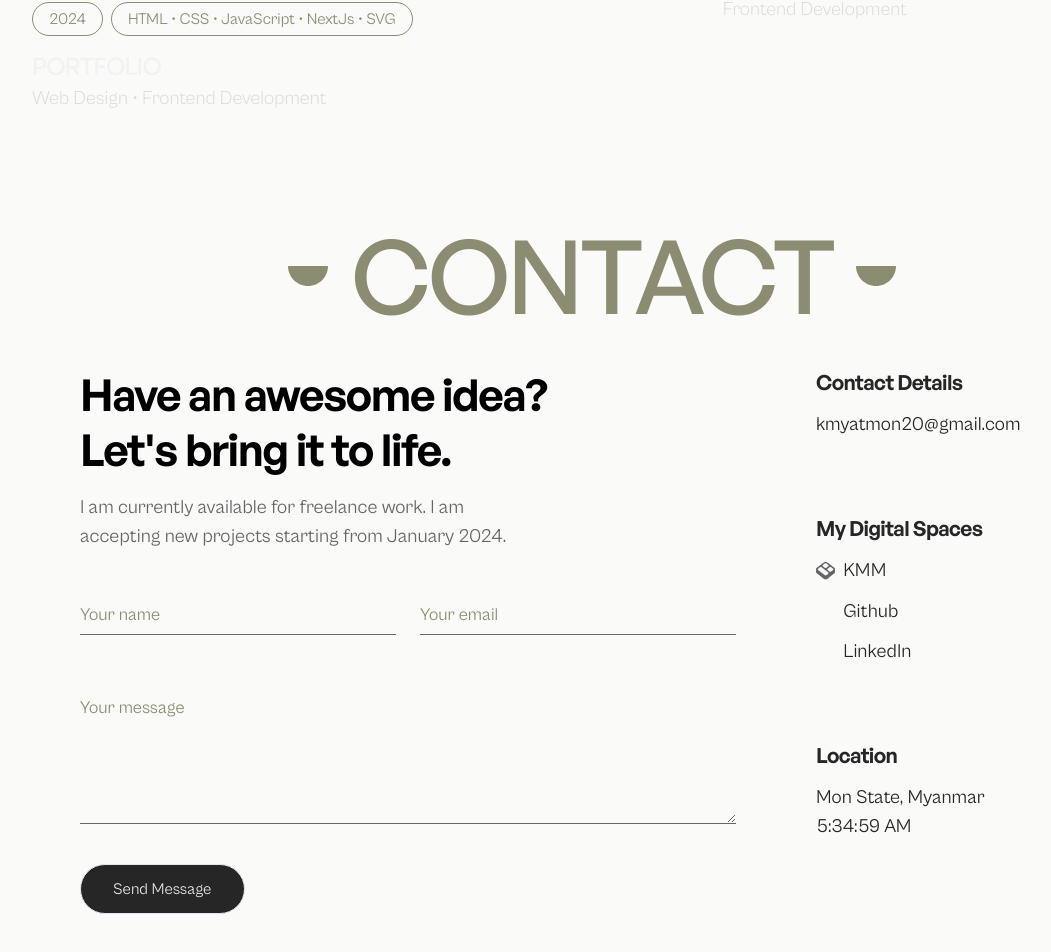
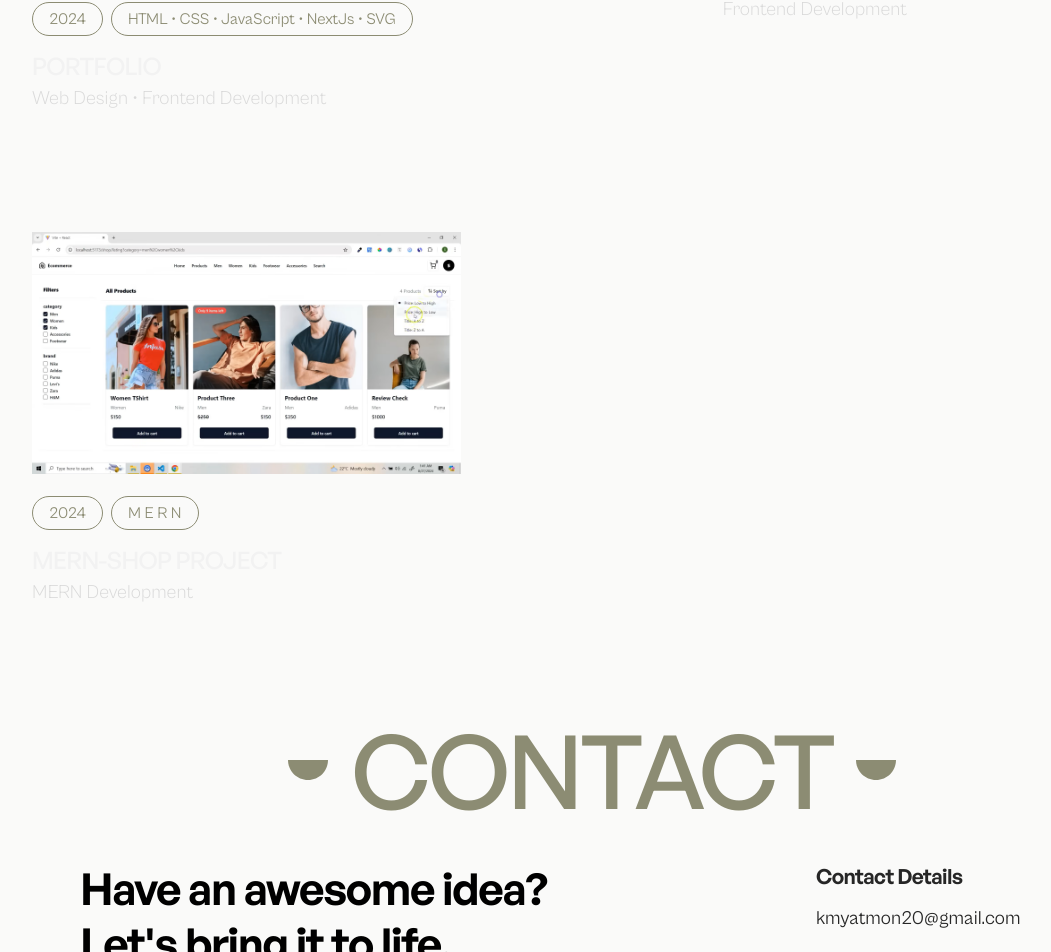
Before and after one commit to KMyatMon/portfolio-main-reactjs, a React (Vite) app: page / in a window 1280 px wide. Shown: the part 4685-5637 px from the top of the page, without its empty margins (48-1099 px from the left). Built offline with nearby package versions, Linux system fonts and the light colour scheme; some icons are missing.

Commit message:
project update
mern-shop pj added

```diff
--- a/src/components/homepage/Works.jsx
+++ b/src/components/homepage/Works.jsx
@@ -1,6 +1,7 @@
 import ibgroup from '/src/assets/images/odin-statch.png';
 // import memento from '/src/assets/images/urdan.png';
 import acc from '/src/assets/images/cv-odin.png';
+import mernshop from '/src/assets/images/mern-shop.png';
 import daddy from '/src/assets/images/portfolio.png';
 import sunnyside from '/src/assets/images/sale.png';
 import Projects from "../ui/Projects";
@@ -73,7 +74,17 @@ export default function Works({ forwardedRef }) {
             tools="HTML • TailwindCSS • JavaScript • React "
           />
         </div>
-
+        <div className="col-span-1 h-fit pt-0 md:col-span-5 md:pt-20">
+          <Projects
+            link="#"
+            img={mernshop}
+            alt="MERN-Shop"
+            name="MERN-shop project"
+            type="MERN Development"
+            year="2024"
+            tools="M E R N"
+          />
+        </div>
       </div>
     </section>
   );
```
Also changed, not shown: src/assets/images/mern-shop.png (added).
